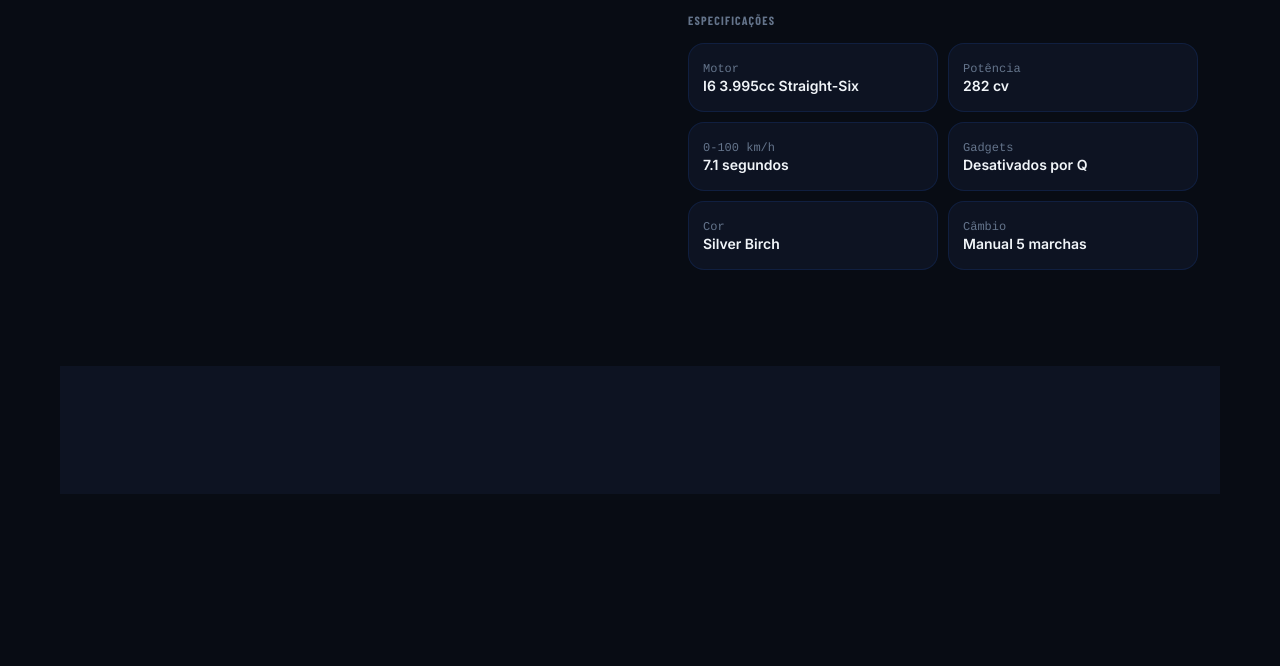
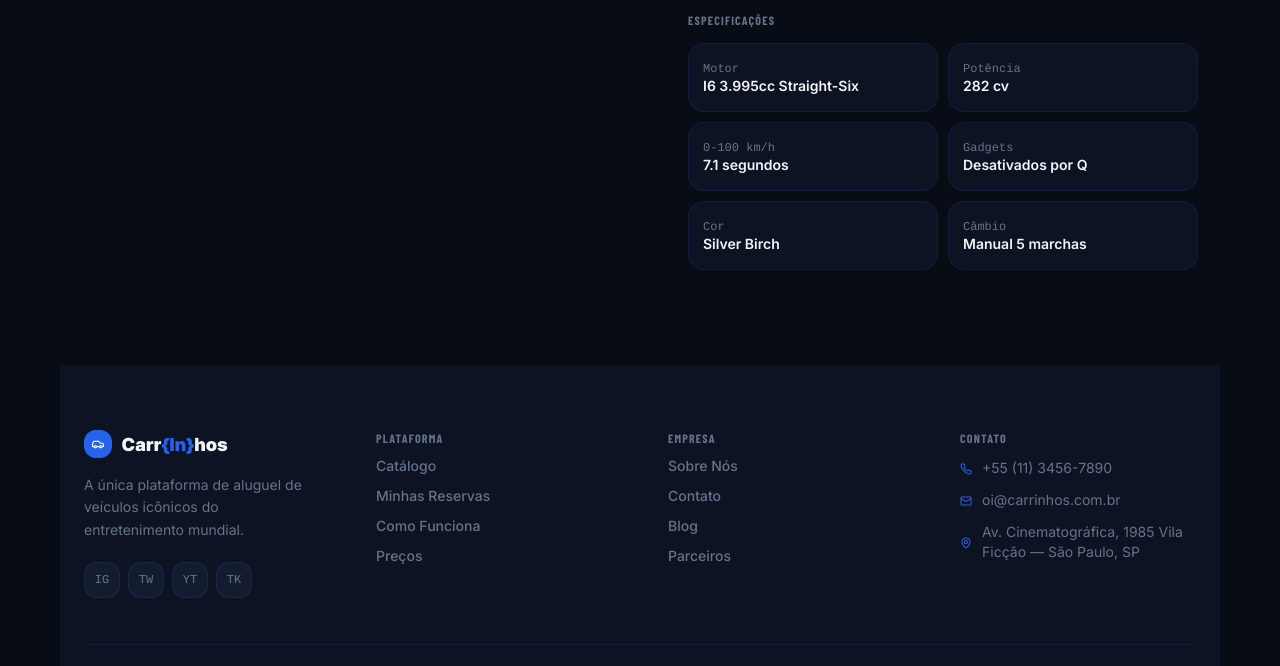
Before and after one commit to alxngrnj/projeto-injunior-grupo1, a website: page html/individual.html in a window 1280 px wide. Shown: the part 486-1152 px from the top of the page. Before the commit the page ends 980 px from the top, so only its background shows below. Drawn offline with nearby package versions, Linux system fonts and the light colour scheme; no server answers; a web font is replaced by a local one.

Commit message:
feat: adicionando footer e header na pagina individual

```diff
--- a/html/individual.html
+++ b/html/individual.html
@@ -74,6 +74,7 @@
             </section>
         </main>
         <footer></footer>
+        <script src="../js/script.js"></script>
         <script src="../js/individual.js"></script>
     </body>
 </html>
```
